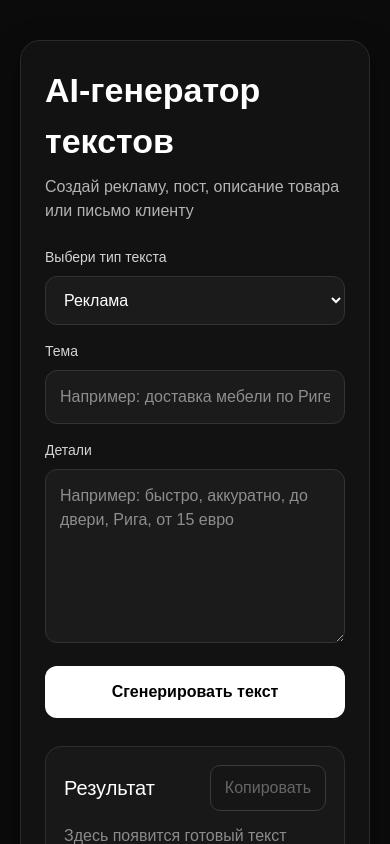
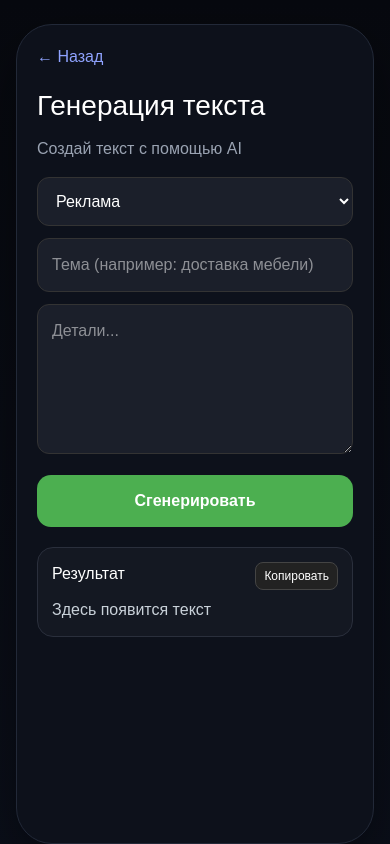
Before and after one commit to wallcraftmz-sys/ai-business-app, a Next.js app: page /generate in a window 390 px wide. Shown: the top 844 px of the page. Built offline with nearby package versions, Linux system fonts and the light colour scheme.

Commit message:
mobile generate + back button

```diff
--- a/app/generate/page.tsx
+++ b/app/generate/page.tsx
@@ -1,9 +1,15 @@
 "use client";
 
 import { useState } from "react";
+import { useSearchParams, useRouter } from "next/navigation";
 
 export default function GeneratePage() {
-  const [type, setType] = useState("реклама");
+  const params = useSearchParams();
+  const router = useRouter();
+
+  const initialType = params.get("type") || "реклама";
+
+  const [type, setType] = useState(initialType);
   const [topic, setTopic] = useState("");
   const [details, setDetails] = useState("");
   const [result, setResult] = useState("");
@@ -31,14 +37,13 @@ export default function GeneratePage() {
       const data = await res.json();
 
       if (!res.ok) {
-        setResult(data.error || "Ошибка при генерации текста");
+        setResult(data.error || "Ошибка");
         return;
       }
 
       setResult(data.text || "");
-    } catch (error) {
-      console.error(error);
-      setResult("Ошибка при отправке запроса");
+    } catch (e) {
+      setResult("Ошибка запроса");
     } finally {
       setLoading(false);
     }
@@ -53,55 +58,48 @@ export default function GeneratePage() {
     <main
       style={{
         minHeight: "100vh",
-        backgroundColor: "#0b0b0b",
-        color: "white",
-        padding: "40px 20px",
+        background: "linear-gradient(180deg, #07090f 0%, #0b0f1a 100%)",
+        display: "flex",
+        justifyContent: "center",
+        alignItems: "center",
+        padding: "24px 16px",
       }}
     >
       <div
         style={{
-          maxWidth: 760,
-          margin: "0 auto",
-          backgroundColor: "#121212",
-          border: "1px solid #2a2a2a",
-          borderRadius: 20,
-          padding: 24,
-          boxShadow: "0 10px 30px rgba(0,0,0,0.35)",
+          width: "100%",
+          maxWidth: 430,
+          minHeight: 820,
+          background: "#0d111b",
+          border: "1px solid #222938",
+          borderRadius: 36,
+          padding: 20,
+          boxShadow: "0 20px 60px rgba(0,0,0,0.45)",
+          color: "white",
         }}
       >
-        <h1
+        {/* НАЗАД */}
+        <div
+          onClick={() => router.push("/")}
           style={{
-            fontSize: 34,
-            fontWeight: 700,
-            marginBottom: 8,
-          }}
-        >
-          AI-генератор текстов
-        </h1>
-
-        <p
-          style={{
-            color: "#b3b3b3",
-            marginBottom: 24,
+            marginBottom: 16,
+            cursor: "pointer",
+            color: "#8fa3ff",
             fontSize: 16,
           }}
         >
-          Создай рекламу, пост, описание товара или письмо клиенту
+          ← Назад
+        </div>
+
+        <h1 style={{ fontSize: 28, marginBottom: 10 }}>
+          Генерация текста
+        </h1>
+
+        <p style={{ color: "#9aa3b2", marginBottom: 16 }}>
+          Создай текст с помощью AI
         </p>
 
-        <div style={{ display: "grid", gap: 16 }}>
-          <div>
-            <label
-              style={{
-                display: "block",
-                marginBottom: 8,
-                fontSize: 14,
-                color: "#d4d4d4",
-              }}
-            >
-              Выбери тип текста
-            </label>
-
+        {/* Тип */}
         <select
           value={type}
           onChange={(e) => setType(e.target.value)}
@@ -110,149 +108,106 @@ export default function GeneratePage() {
             padding: 14,
             borderRadius: 12,
             border: "1px solid #333",
-                backgroundColor: "#1b1b1b",
+            background: "#1b1f2a",
             color: "white",
-                fontSize: 16,
+            marginBottom: 12,
           }}
         >
           <option value="реклама">Реклама</option>
-              <option value="пост">Пост для соцсетей</option>
+          <option value="ответ">Ответ клиенту</option>
           <option value="описание">Описание товара</option>
-              <option value="email">Email клиенту</option>
+          <option value="email">Email</option>
         </select>
-          </div>
 
-          <div>
-            <label
-              style={{
-                display: "block",
-                marginBottom: 8,
-                fontSize: 14,
-                color: "#d4d4d4",
-              }}
-            >
-              Тема
-            </label>
-
+        {/* Тема */}
         <input
           value={topic}
           onChange={(e) => setTopic(e.target.value)}
-              placeholder="Например: доставка мебели по Риге"
+          placeholder="Тема (например: доставка мебели)"
           style={{
             width: "100%",
             padding: 14,
             borderRadius: 12,
             border: "1px solid #333",
-                backgroundColor: "#1b1b1b",
+            background: "#1b1f2a",
             color: "white",
-                fontSize: 16,
-                boxSizing: "border-box",
+            marginBottom: 12,
           }}
         />
-          </div>
 
-          <div>
-            <label
-              style={{
-                display: "block",
-                marginBottom: 8,
-                fontSize: 14,
-                color: "#d4d4d4",
-              }}
-            >
-              Детали
-            </label>
-
+        {/* Детали */}
         <textarea
           value={details}
           onChange={(e) => setDetails(e.target.value)}
-              placeholder="Например: быстро, аккуратно, до двери, Рига, от 15 евро"
-              rows={6}
+          placeholder="Детали..."
+          rows={5}
           style={{
             width: "100%",
             padding: 14,
             borderRadius: 12,
             border: "1px solid #333",
-                backgroundColor: "#1b1b1b",
+            background: "#1b1f2a",
             color: "white",
-                fontSize: 16,
-                resize: "vertical",
-                boxSizing: "border-box",
+            marginBottom: 14,
           }}
         />
-          </div>
 
+        {/* КНОПКА */}
         <button
           onClick={handleGenerate}
           disabled={loading}
           style={{
+            width: "100%",
             padding: 14,
-              borderRadius: 12,
+            borderRadius: 14,
             border: "none",
-              backgroundColor: loading ? "#3d3d3d" : "#ffffff",
-              color: loading ? "#bdbdbd" : "#000000",
+            background: loading ? "#3a3a3a" : "#4CAF50",
+            color: "white",
             fontSize: 16,
             fontWeight: 600,
             cursor: loading ? "default" : "pointer",
           }}
         >
-            {loading ? "Генерируем..." : "Сгенерировать текст"}
+          {loading ? "Генерация..." : "Сгенерировать"}
         </button>
-        </div>
 
+        {/* РЕЗУЛЬТАТ */}
         <div
           style={{
-            marginTop: 28,
-            padding: 18,
+            marginTop: 20,
+            background: "#141822",
             borderRadius: 16,
-            backgroundColor: "#181818",
-            border: "1px solid #2f2f2f",
+            padding: 14,
+            border: "1px solid #2a2f3c",
           }}
         >
           <div
             style={{
               display: "flex",
               justifyContent: "space-between",
-              alignItems: "center",
-              marginBottom: 12,
-              gap: 12,
-              flexWrap: "wrap",
+              marginBottom: 8,
             }}
           >
-            <h2
-              style={{
-                fontSize: 20,
-                margin: 0,
-              }}
-            >
-              Результат
-            </h2>
+            <div>Результат</div>
 
             <button
               onClick={handleCopy}
-              disabled={!result}
               style={{
-                padding: "10px 14px",
-                borderRadius: 10,
-                border: "1px solid #3a3a3a",
-                backgroundColor: result ? "#232323" : "#161616",
-                color: result ? "white" : "#666",
-                cursor: result ? "pointer" : "default",
+                fontSize: 12,
+                background: "#222",
+                border: "1px solid #444",
+                borderRadius: 8,
+                padding: "4px 8px",
+                color: "white",
+                cursor: "pointer",
               }}
             >
               Копировать
             </button>
           </div>
 
-          <div
-            style={{
-              whiteSpace: "pre-wrap",
-              lineHeight: 1.6,
-              color: result ? "white" : "#8a8a8a",
-              minHeight: 120,
-            }}
-          >
-            {result || "Здесь появится готовый текст после генерации"}
+          <div style={{ color: "#c9d1d9", lineHeight: 1.5 }}>
+            {result || "Здесь появится текст"}
           </div>
         </div>
       </div>
```
Lines whose indentation alone changed are shown as unchanged.
